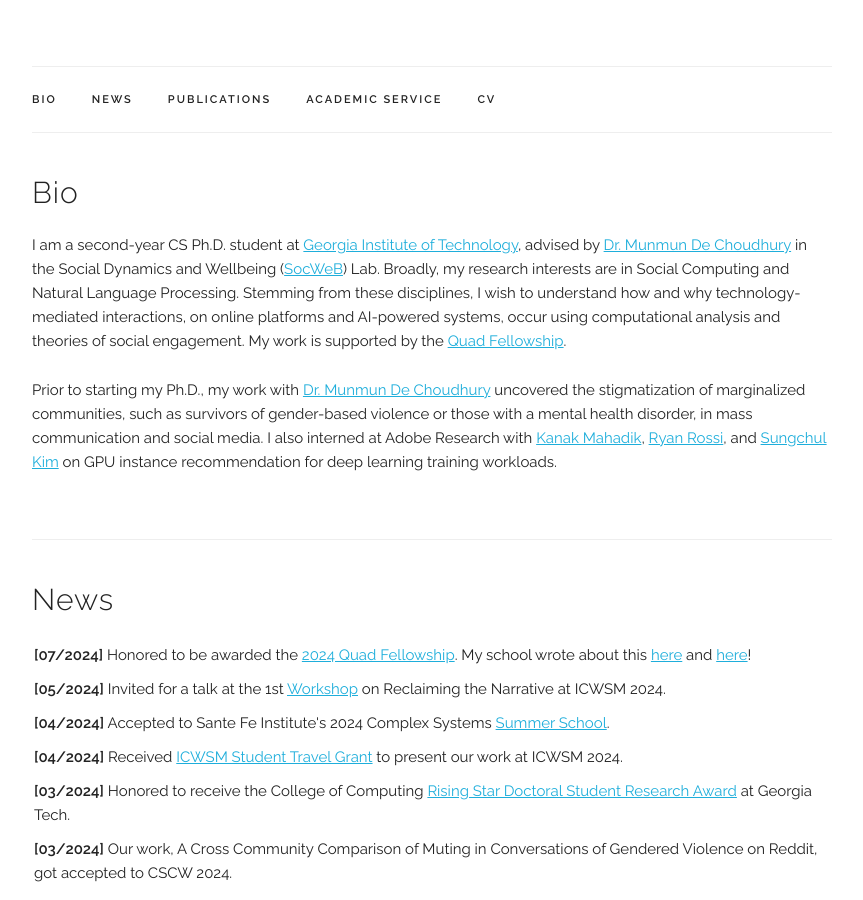
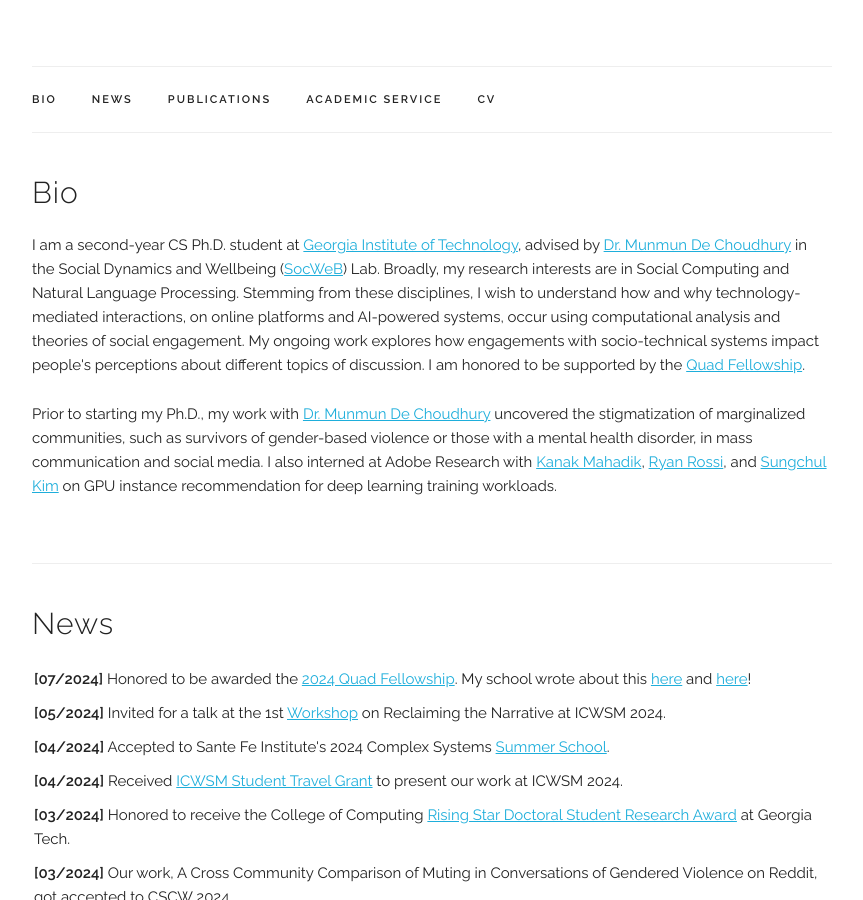
Before and after one commit to mittalshravika/mittalshravika.github.io, a Jekyll site: the page built from index.html, in a window 1280 px wide and 900 px high, scrolled down 300 px. Shown: the whole window, without its empty margins (208-1071 px from the left). Built offline with Jekyll 4.4.1, drawn with Linux system fonts in a browser that asks for light colours; some web fonts are replaced.

Commit message:
Update index.html

```diff
--- a/index.html
+++ b/index.html
@@ -8,7 +8,7 @@ title: Home
   <p>
   I am a second-year CS Ph.D. student at <a href="https://www.gatech.edu/" target="_blank">Georgia Institute of Technology</a>, advised by <a href="http://www.munmund.net/" target="_blank">Dr. Munmun De Choudhury</a>
   in the Social Dynamics and Wellbeing (<a href="https://socweb.cc.gatech.edu/" target="_blank">SocWeB</a>) Lab. Broadly, my research interests are in Social Computing and Natural Language Processing.
-  Stemming from these disciplines, I wish to understand how and why technology-mediated interactions, on online platforms and AI-powered systems, occur using computational analysis and theories of social engagement. My work is supported by the <a href="https://www.quadfellowship.org/2024-quad-fellows">Quad Fellowship</a>.
+  Stemming from these disciplines, I wish to understand how and why technology-mediated interactions, on online platforms and AI-powered systems, occur using computational analysis and theories of social engagement. My ongoing work explores how engagements with socio-technical systems impact people's perceptions about different topics of discussion. I am honored to be supported by the <a href="https://www.quadfellowship.org/2024-quad-fellows">Quad Fellowship</a>.
   </p>
 
   <p>
```
